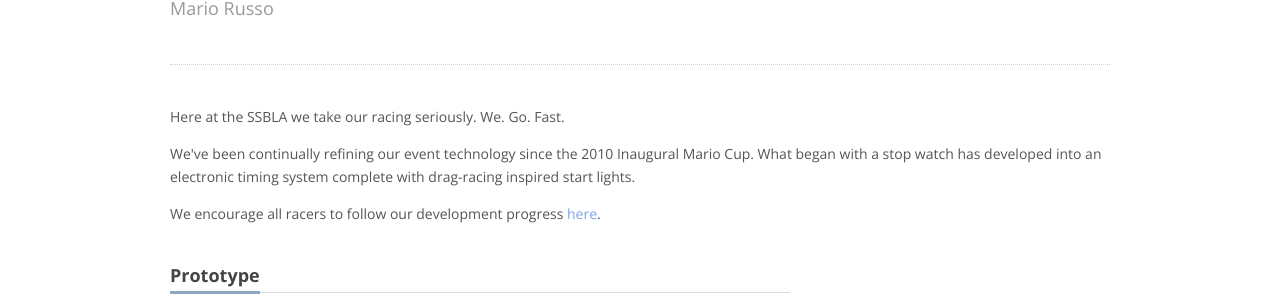
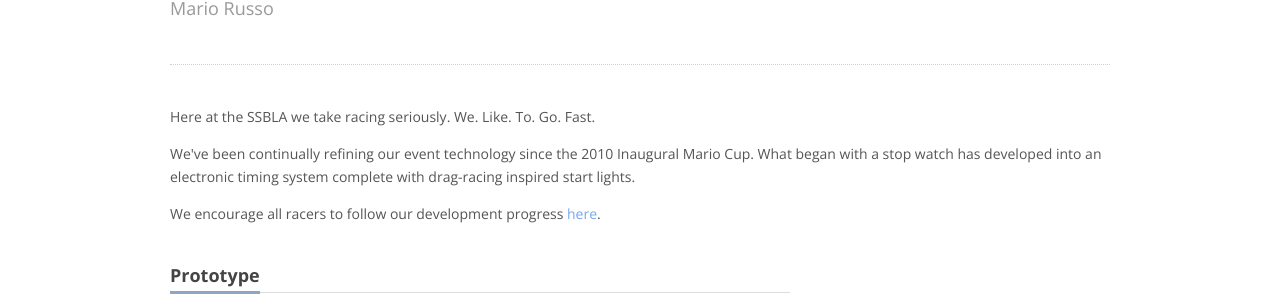
Before and after one commit to ssbla/ssbla.github.io, a Jekyll site: the page built from _posts/2013-08-22-technology.md, in a window 1280 px wide and 900 px high. Shown: the part 149-450 px from the top of the window. Built offline with Jekyll 4.4.1, drawn with Linux system fonts in a browser that asks for light colours; some web fonts are replaced.

Commit message:
Small wording update to tech page

```diff
--- a/_posts/2013-08-22-technology.md
+++ b/_posts/2013-08-22-technology.md
@@ -9,7 +9,7 @@ permalink: /tech/
 
 <div class="row">
 	<div class="full column">
-		<p>Here at the SSBLA we take our racing seriously. We. Go. Fast.</p>
+		<p>Here at the SSBLA we take racing seriously. We. Like. To. Go. Fast.</p>
 		<p>We've been continually refining our event technology since the 2010 Inaugural Mario Cup. What began with a stop watch has developed into an electronic timing system complete with drag-racing inspired start lights.</p>
 		<p>We encourage all racers to follow our development progress <a href="https://github.com/dotMR/LugeRacerTimer/issues">here</a>.
 		</p>
```
